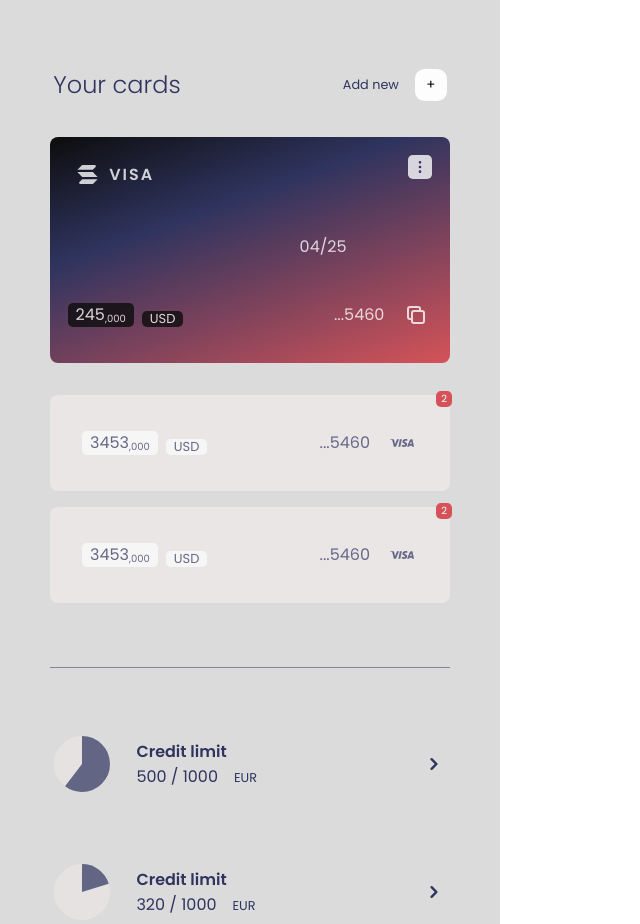
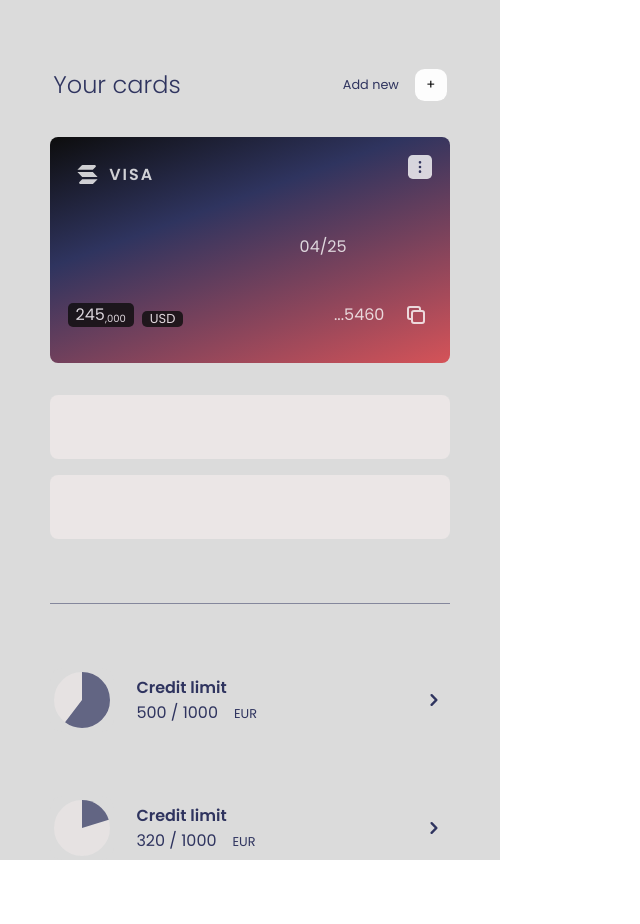
Before and after one commit to billionsjoel/quickTrans, a React (Create React App) app: page / in a window 1280 px wide. Shown: the whole page, without its empty margins (0-640 px from the left). After the commit the page ends 860 px from the top, so only its background shows below. Built offline with nearby package versions, Linux system fonts and the light colour scheme.

Commit message:
Add visa pill style

```diff
--- a/src/components/VisaSection/VisaPill/index.js
+++ b/src/components/VisaSection/VisaPill/index.js
@@ -4,20 +4,11 @@ import style from './style.module.scss';
 const VisaPill = () => (
   <div className={style.container}>
     <div className={style.pill}>
-      <div className={style.currency}>
-        <span className={style.figure}>
-          3453
-          <span className={style.zeros}>,000</span>
-        </span>
-        <span className={style.type}>USD</span>
-      </div>
 
-      <div className={style.more}>
-        <span>...5460</span>
-        <RiVisaLine className={style.set} />
-      </div>
+
+
     </div>
-    <div className={style.notification}> 2 </div>
+
   </div>
 );
 export default VisaPill;
```
